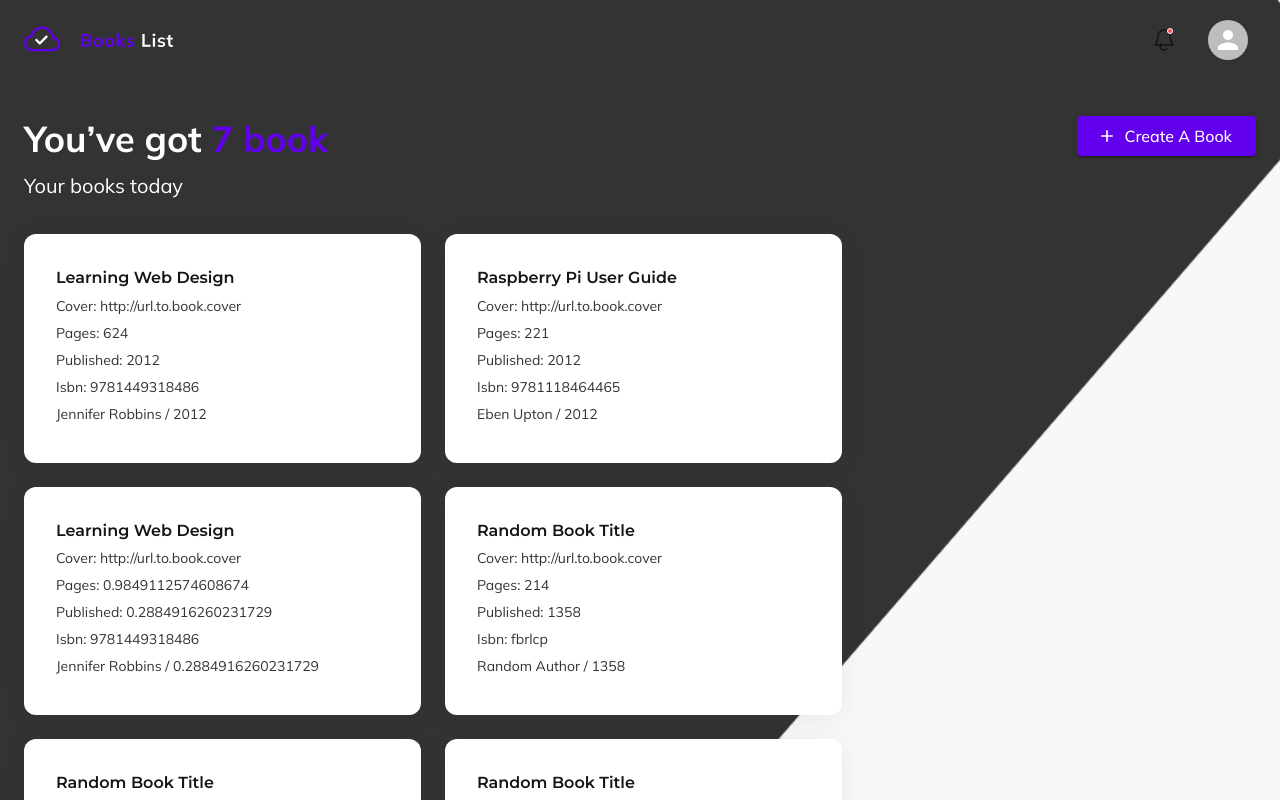
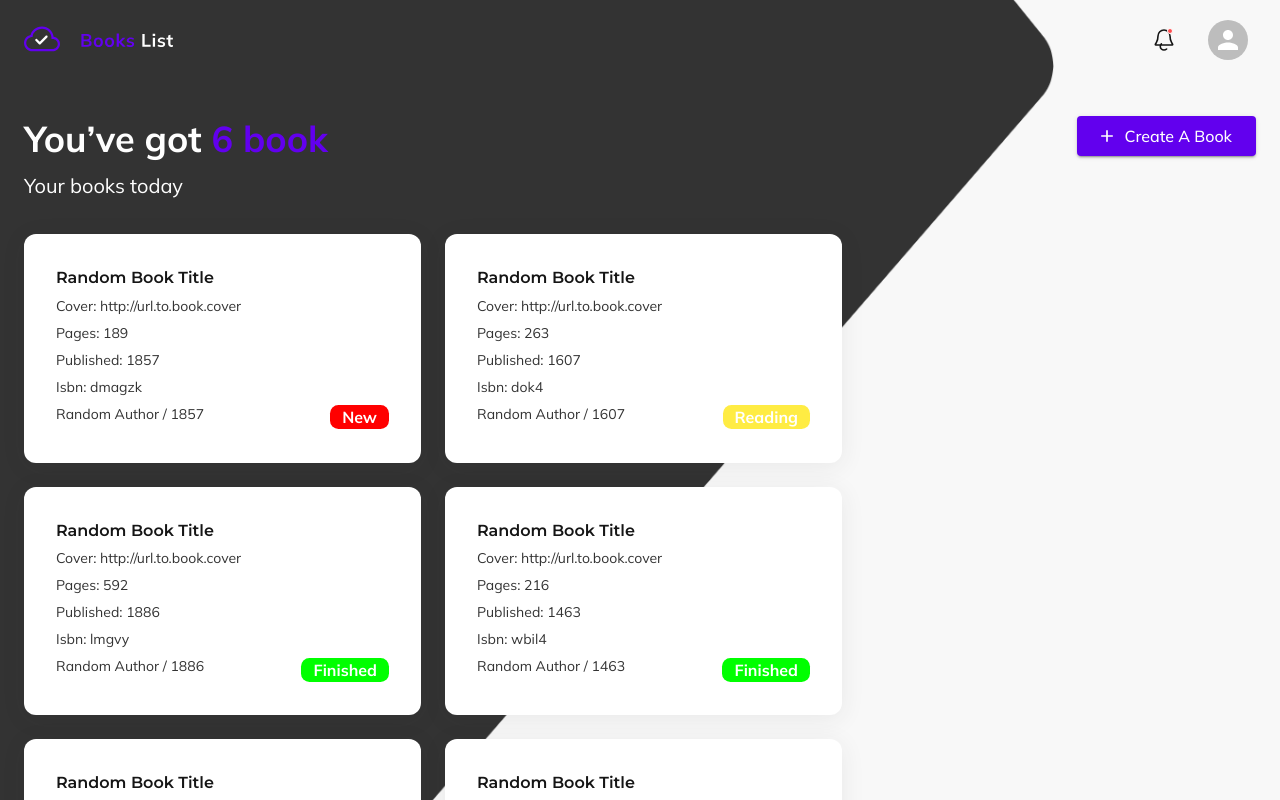
Before and after one commit to username-shakha/bookshelf, a React (Vite) app: page /root in a window 1280 px wide. Shown: the top 800 px of the page. Built offline with nearby package versions, Linux system fonts and the light colour scheme; data requests are answered from the project's data file.

Commit message:
change book card status

```diff
--- a/db.json
+++ b/db.json
@@ -1,67 +1,64 @@
 {
   "books": [
     {
-      "id": "36",
-      "isbn": "9781449318486",
-      "title": "Learning Web Design",
-      "cover": "http://url.to.book.cover",
-      "author": "Jennifer Robbins",
-      "published": 2012,
-      "pages": 624
-    },
-    {
-      "id": "37",
-      "isbn": "9781118464465",
-      "title": "Raspberry Pi User Guide",
-      "cover": "http://url.to.book.cover",
-      "author": "Eben Upton",
-      "published": 2012,
-      "pages": 221
-    },
-    {
-      "id": "b9fe",
-      "isbn": "9781449318486",
-      "title": "Learning Web Design",
-      "cover": "http://url.to.book.cover",
-      "author": "Jennifer Robbins",
-      "published": 0.2884916260231729,
-      "pages": 0.9849112574608674
-    },
-    {
-      "id": "9874",
-      "isbn": "fbrlcp",
+      "id": "ba63",
+      "isbn": "dmagzk",
       "title": "Random Book Title",
       "cover": "http://url.to.book.cover",
       "author": "Random Author",
-      "published": 1358,
-      "pages": 214
+      "published": 1857,
+      "pages": 189,
+      "status": 0
     },
     {
-      "id": "a114",
-      "isbn": "uhf2rb",
+      "id": "a290",
+      "isbn": "dok4",
       "title": "Random Book Title",
       "cover": "http://url.to.book.cover",
       "author": "Random Author",
-      "published": 1829,
-      "pages": 285
+      "published": 1607,
+      "pages": 263,
+      "status": 1
     },
     {
-      "id": "b04c",
-      "isbn": "a8apfj",
+      "id": "b7ee",
+      "isbn": "lmgvy",
       "title": "Random Book Title",
       "cover": "http://url.to.book.cover",
       "author": "Random Author",
-      "published": 1563,
-      "pages": 249
+      "published": 1886,
+      "pages": 592,
+      "status": 3
     },
     {
-      "id": "ad29",
-      "isbn": "bh9znn",
+      "id": "efd0",
+      "isbn": "wbil4",
       "title": "Random Book Title",
       "cover": "http://url.to.book.cover",
       "author": "Random Author",
-      "published": 1625,
-      "pages": 209
+      "published": 1463,
+      "pages": 216,
+      "status": 3
+    },
+    {
+      "id": "b36e",
+      "isbn": "5x1wtj",
+      "title": "Random Book Title",
+      "cover": "http://url.to.book.cover",
+      "author": "Random Author",
+      "published": 1245,
+      "pages": 514,
+      "status": 2
+    },
+    {
+      "id": "4c26",
+      "isbn": "3v2qj",
+      "title": "Random Book Title",
+      "cover": "http://url.to.book.cover",
+      "author": "Random Author",
+      "published": 1215,
+      "pages": 417,
+      "status": 3
     }
   ]
 }
--- a/src/api/generateRandomBook.ts
+++ b/src/api/generateRandomBook.ts
@@ -5,8 +5,9 @@ const generateRandomBook = (): Omit<TBook, "id"> => {
   const title = "Random Book Title";
   const cover = "http://url.to.book.cover";
   const author = "Random Author";
-  const published = Math.floor(Math.random() * 1000) + 1000; // Год от 1000 до 2000
-  const pages = Math.floor(Math.random() * 500) + 100; // Количество страниц от 100 до 600
+  const published = Math.floor(Math.random() * 1000) + 1000;
+  const pages = Math.floor(Math.random() * 500) + 100;
+  const status = Math.floor(Math.random() * 4);
 
   return {
     isbn,
@@ -15,6 +16,7 @@ const generateRandomBook = (): Omit<TBook, "id"> => {
     author,
     published,
     pages,
+    status,
   };
 };
 
--- a/src/components/BookCard/index.tsx
+++ b/src/components/BookCard/index.tsx
@@ -1,6 +1,13 @@
 import { Box, styled } from "@mui/material";
 import { useRemoveBookMutation } from "@/api";
-import { CardTitle, STypography, DeleteBook, EditBook } from "./styled";
+import {
+  CardTitle,
+  STypography,
+  DeleteBook,
+  EditBook,
+  BookStatus,
+  BookCardFooter,
+} from "./styled";
 import delIcon from "../../assets/del.svg";
 import editIcon from "../../assets/edit.svg";
 import { TBook } from "@/types";
@@ -46,7 +53,7 @@ export default function BookCard({ book }: IBookCard) {
   const [removeBook, { isLoading: removeLoading, isError: removeError }] =
     useRemoveBookMutation();
 
-  const { title, cover, pages, published, isbn, author, id } = book;
+  const { title, cover, pages, published, isbn, author, id, status } = book;
 
   const handleRemoveBook = async () => {
     try {
@@ -66,11 +73,18 @@ export default function BookCard({ book }: IBookCard) {
       <STypography>Pages: {pages}</STypography>
       <STypography>Published: {published}</STypography>
       <STypography>Isbn: {isbn}</STypography>
-      <Box>
+      <BookCardFooter>
         <STypography>
           {author} / {published}
         </STypography>
-      </Box>
+        <BookStatus
+          sx={{
+            background: status === 1 ? "#FFEC43" : status === 3 ? "#00FF00" : "#FF0000",
+          }}
+        >
+          {status === 3 ? "Finished" : status === 1 ? "Reading" : "New"}
+        </BookStatus>
+      </BookCardFooter>
       <CardActions className="card-actions">
         <DeleteBook onClick={handleRemoveBook}>
           <img src={delIcon} alt="delete" />
--- a/src/components/BookCard/styled/index.tsx
+++ b/src/components/BookCard/styled/index.tsx
@@ -1,4 +1,4 @@
-import { styled, Typography } from "@mui/material";
+import { Box, styled, Typography } from "@mui/material";
 
 export const STypography = styled(Typography)`
   color: rgb(51, 51, 51);
@@ -35,3 +35,21 @@ export const EditBook = styled("div")`
   box-shadow: 0px 6px 32px 0px rgba(21, 21, 21, 0.48);
   background: rgb(98, 0, 238);
 `;
+
+export const BookStatus = styled(Box)`
+  padding: 2px 12px;
+  border-radius: 8.5px;
+  color: rgb(255, 255, 255);
+  font-family: Mulish, sans-serif;
+  font-size: 16px;
+  font-weight: 700;
+  line-height: 20px;
+  text-align: center;
+  background: rgb(0, 255, 41);
+`;
+
+export const BookCardFooter = styled(Box)`
+  display: flex;
+  align-items: center;
+  justify-content: space-between;
+`;
--- a/src/types/index.ts
+++ b/src/types/index.ts
@@ -15,6 +15,7 @@ export type TBook = {
   author: string;
   published: number;
   pages: number;
+  status: number;
 };
 
 // export type TBooksData = {
```
